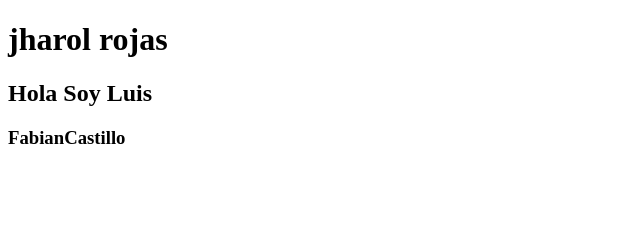
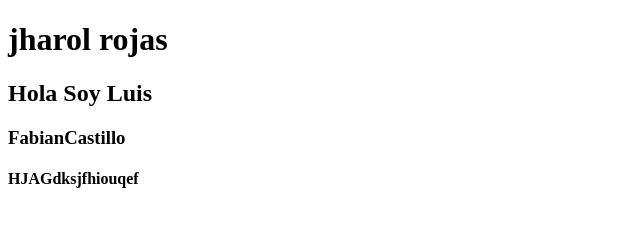
Before and after one commit to jharolrojas/repositoryGroup, a plain HTML site: page index.html in a window 1280 px wide. Shown: the whole page, without its empty margins (0-640 px from the left). Drawn offline with Linux system fonts and the light colour scheme.

Commit message:
Subida Fabian

```diff
--- a/index.html
+++ b/index.html
@@ -10,5 +10,6 @@
     <h1>jharol rojas</h1>
     <h2>Hola Soy Luis</h2>
     <h3>FabianCastillo</h3>
+    <h4>HJAGdksjfhiouqef</h4>
 </body>
 </html>
```
